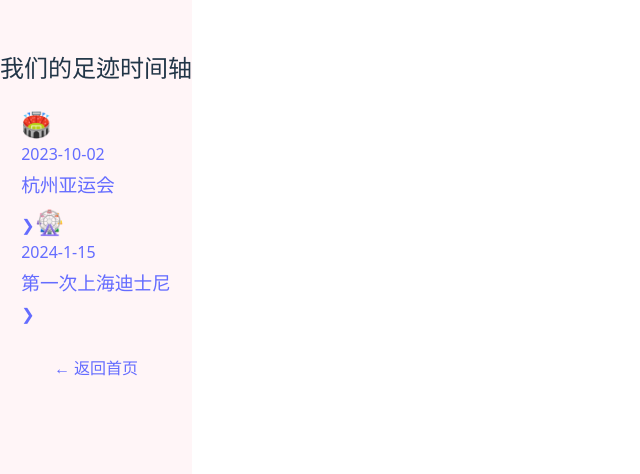
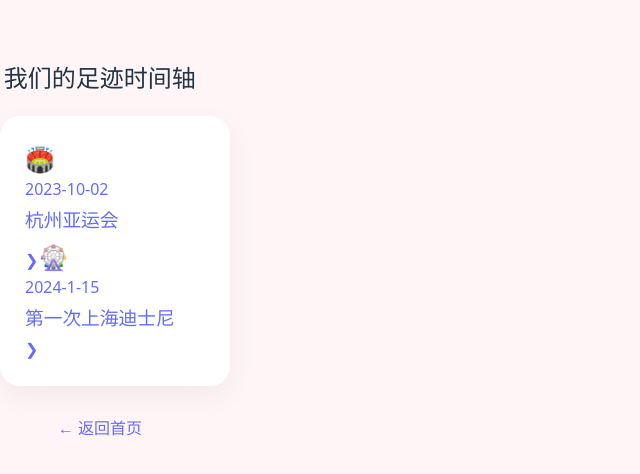
Before and after one commit to Aling1717/CP-Love-Story, a React (Vite) app: page /timeline in a window 1280 px wide. Shown: the top 474 px of the page, without its empty margins (0-640 px from the left). Built offline with nearby package versions, Linux system fonts and the light colour scheme.

Commit message:
update_0120_1541

```diff
--- a/src/App.css
+++ b/src/App.css
@@ -1,39 +1,53 @@
 /* src/App.css */
 
-/* 重置基础环境，确保允许滚动 */
+/* 1. 基础重置，确保页面可以从头滚到底 */
 html, body {
   margin: 0;
   padding: 0;
   width: 100%;
   min-height: 100%;
-  overflow-x: hidden;
+  background-color: #fff5f7; /* 统一背景色 */
 }
 
+/* 2. 核心居中容器 */
 .container {
-  /* 允许容器随内容高度无限延伸 */
+  display: flex !important;
+  flex-direction: column !important;
+  align-items: center !important;    /* 👈 关键：水平居中所有内容 */
+  justify-content: flex-start !important; /* 👈 关键：确保从顶部开始，允许滚动 */
+
   min-height: 100vh !important;
   width: 100% !important;
+  max-width: 100vw !important;
 
-  /* 必须从顶部开始排列内容 */
+  padding: 40px 0 !important;
+  box-sizing: border-box !important;
+  position: relative !important;
+}
+
+/* 3. 详情卡片和时间轴容器，确保它们有固定最大宽度且自居中 */
+.detail-card, .timeline-container {
+  width: 90% !important;
+  max-width: 500px !important; /* 限制宽度，防止在大屏幕上铺得太开 */
+  background: white !important;
+  padding: 25px !important;
+  border-radius: 20px !important;
+  box-shadow: 0 10px 30px rgba(0,0,0,0.05) !important;
+  margin: 0 auto !important;   /* 👈 兜底居中 */
+}
+
+/* 4. 针对首页的居中优化 */
+.home-content {
+  text-align: center !important;
   display: flex !important;
   flex-direction: column !important;
   align-items: center !important;
-  justify-content: flex-start !important; /* 👈 修复关键：不再锁死中间 */
-
-  /* 移除绝对定位，使用正常文档流 */
-  position: relative !important;
-
-  background-color: #fff5f7 !important;
-  padding: 30px 0 !important; /* 给顶部留一点呼吸空间 */
-  box-sizing: border-box !important;
 }
 
-.detail-card {
-  width: 90% !important;
-  max-width: 500px !important;
-  background: white !important;
-  padding: 20px !important;
-  border-radius: 20px !important;
-  box-shadow: 0 8px 20px rgba(0,0,0,0.05) !important;
-  margin-bottom: 40px !important; /* 底部留白 */
+/* 5. 图片样式优化 */
+img {
+  width: 100% !important;
+  height: auto !important;
+  border-radius: 12px !important;
+  margin-bottom: 15px !important;
 }
```
